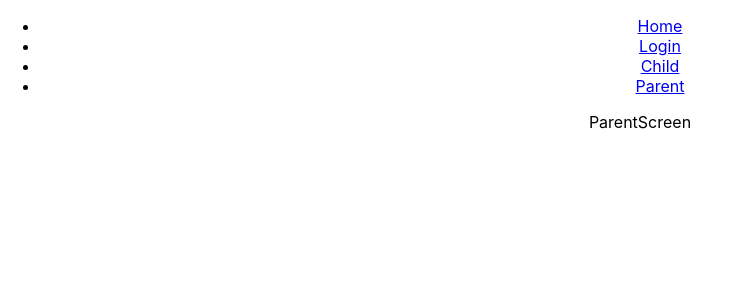
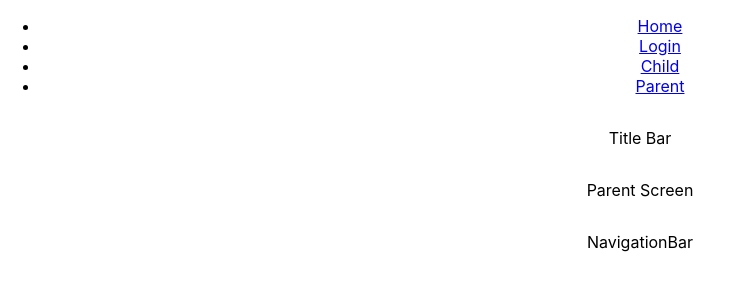
Before and after one commit to schenkjan/MarbleCollector, a React (Create React App) app in the folder client/: page /parent in a window 1280 px wide. Shown: the top 300 px of the page, without its empty margins (0-733 px from the left). Built offline with nearby package versions, Linux system fonts and the light colour scheme.

Commit message:
Added skeletons for dashboard layout, title and navigation bar components.

```diff
--- a/client/src/parent/ParentScreen.tsx
+++ b/client/src/parent/ParentScreen.tsx
@@ -1,3 +1,10 @@
+import { DashboardLayout } from "../shell/DashboardLayout";
+
 export function ParentScreen() {
-  return <p>ParentScreen</p>;
+
+  return (
+    <DashboardLayout>
+      <p>Parent Screen</p>
+    </DashboardLayout>
+  );
 }
--- /dev/null
+++ b/client/src/shell/DashboardLayout.tsx
@@ -0,0 +1,18 @@
+import { Box } from "@material-ui/core";
+import { ReactNode } from "react";
+import { NavigationBar } from "./NavigationBar";
+import { TitleBar } from "./TitleBar";
+
+type Props = {
+    children: ReactNode
+}
+
+export function DashboardLayout(props: Props) {
+    return (
+        <Box display="flex" flexDirection="column" justifyContent="space-between">
+            <TitleBar />
+                {props.children}
+            <NavigationBar />
+        </Box>
+    );
+}
--- /dev/null
+++ b/client/src/shell/NavigationBar.tsx
@@ -0,0 +1,3 @@
+export function NavigationBar() {
+    return <p>NavigationBar</p>
+}
--- /dev/null
+++ b/client/src/shell/TitleBar.tsx
@@ -0,0 +1,3 @@
+export function TitleBar() {
+    return <p>Title Bar</p>;
+}
```
